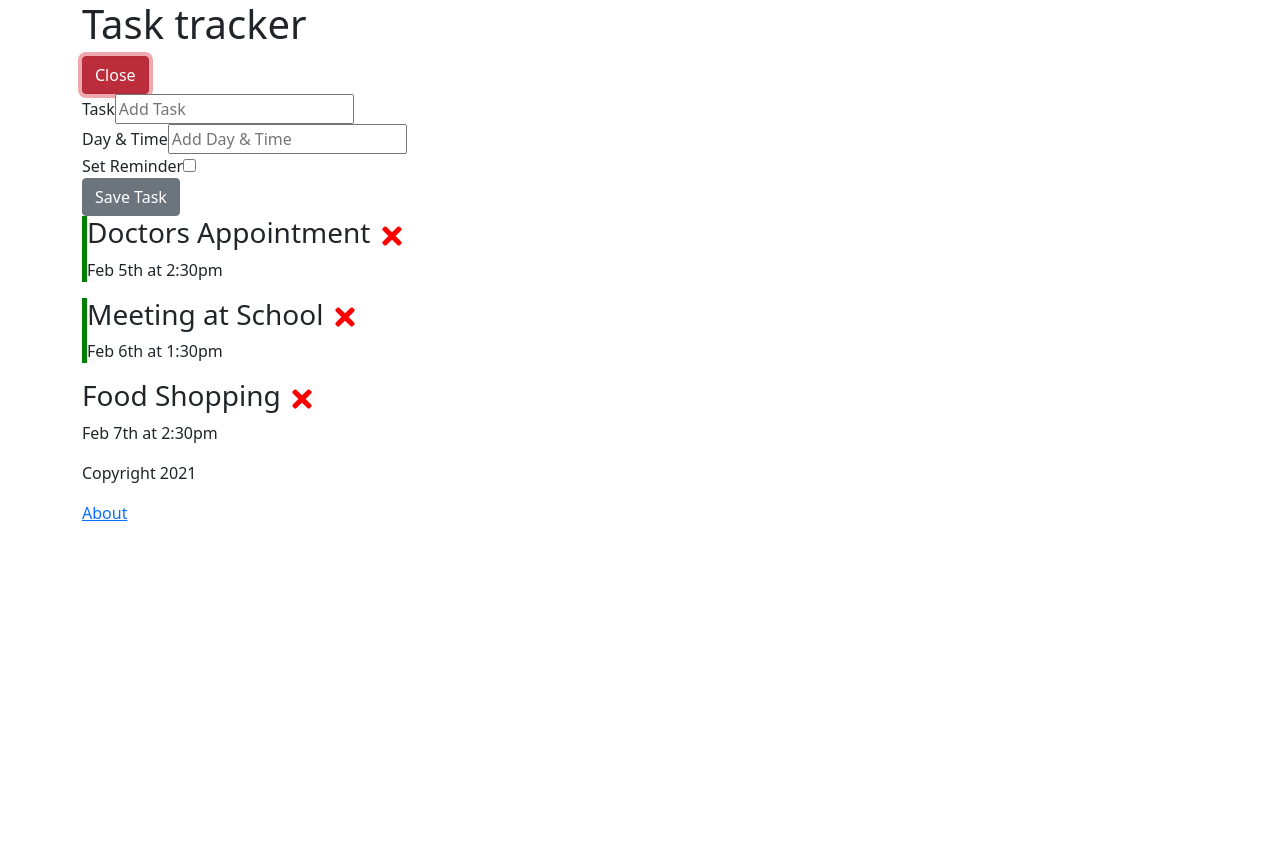
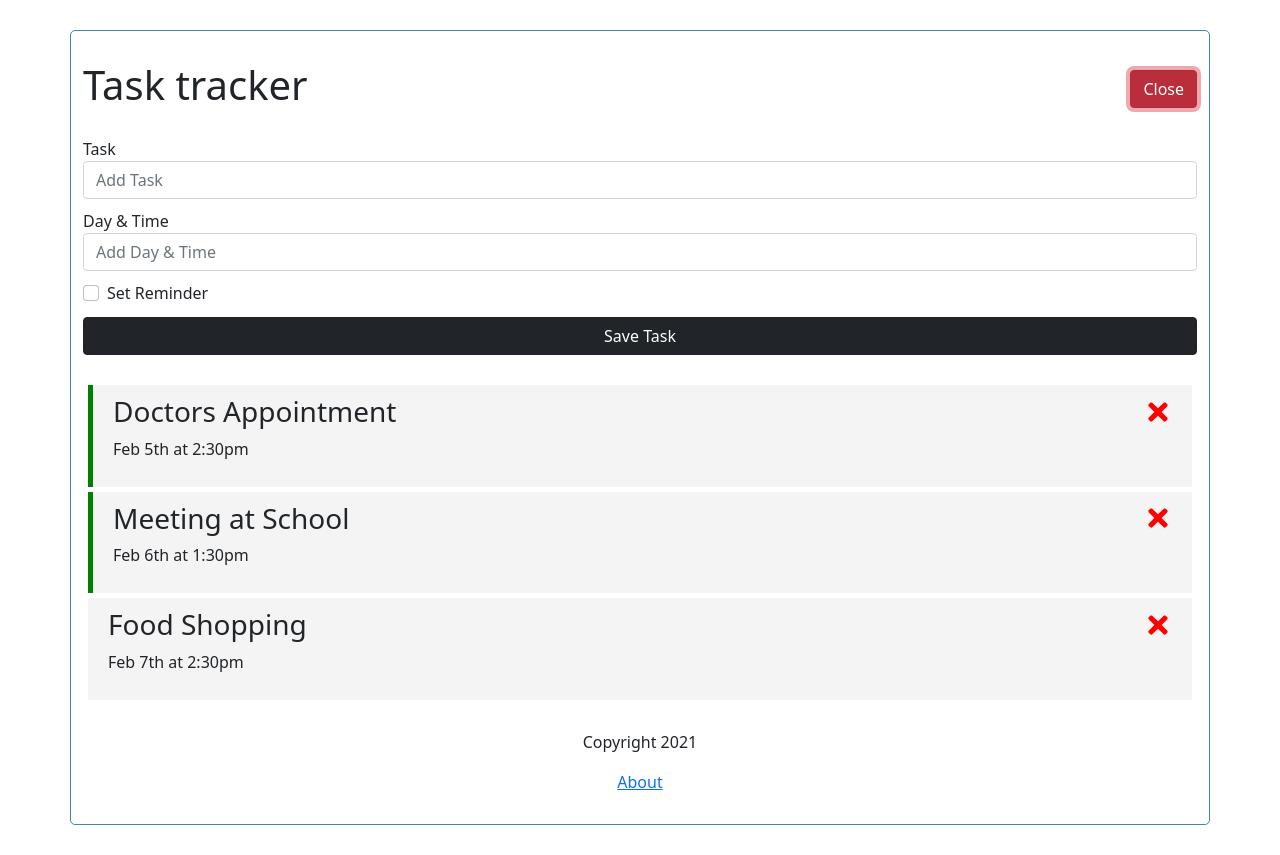
Before and after one commit to KurtVarcoe/react-task-tracker, a React (Create React App) app: page / in a window 1280 px wide. Both pictures are taken after a click on the button "Add Task". Before the commit the page ends 800 px from the top, so only its background shows below. Built offline with nearby package versions, Linux system fonts and the light colour scheme.

Commit message:
styled using bootstrap and custom styles

```diff
--- a/src/components/AddTask.js
+++ b/src/components/AddTask.js
@@ -24,22 +24,24 @@ const AddTask = ({ onAdd }) => {
 
     return (
         <form onSubmit={onSubmit}>
-            <div>
+            <div className='form-group'>
                 <label htmlFor='add-task'>Task</label>
-                <input type='text' placeholder='Add Task' id='add-task'
+                <input className='form-control' type='text' placeholder='Add Task' id='add-task'
                 value={text} onChange={(e) => setText(e.target.value)}/>
             </div>
-            <div>
+            <div className='form-group'>
                 <label htmlFor='day-time'>Day & Time</label>
-                <input type='text' placeholder='Add Day & Time' id='day-time'
+                <input className='form-control' type='text' placeholder='Add Day & Time' id='day-time'
                 value={day} onChange={(e) => setDay(e.target.value)}/>
             </div>
-            <div>
-                <label htmlFor='set-reminder'>Set Reminder</label>
-                <input type='checkbox' id='set-reminder' checked={reminder}
+            <div className='form-group form-check'>
+                <label className='form-check-label' htmlFor='set-reminder'>Set Reminder</label>
+                <input className='form-check-input' type='checkbox' id='set-reminder' checked={reminder}
                 value={reminder} onChange={(e) => setReminder(e.currentTarget.checked)}/>
             </div>
-            <input type='submit' value='Save Task' className='btn btn-secondary'/>
+            <div>
+                <input type='submit' value='Save Task' className='btn btn-dark btn-block'/>
+            </div>
         </form>
     )
 }
--- a/src/components/Footer.js
+++ b/src/components/Footer.js
@@ -2,7 +2,7 @@ function Footer () {
     return (
         <footer>
             <p>Copyright 2021</p>
-            <a href='https://google.com'>About</a>
+            <a href='#'>About</a>
         </footer>
     );
 }
--- a/src/index.css
+++ b/src/index.css
@@ -1,29 +1,58 @@
-/* * {
+* {
   box-sizing: border-box;
   padding: 0;
   margin: 0;
 }
 
+form {
+  margin-bottom: 30px;
+}
+
+footer {
+  text-align: center;
+  margin-top: 30px;
+}
+
 .container {
-  width: 80%;
-  margin: 10% auto;
-  border: 1px solid black;
+  max-width: 500px;
+  margin: 30px auto;
+  overflow: auto;
+  min-height: 300px;
+  border: 1px solid steelblue;
+  padding: 30px;
+  border-radius: 5px;
+}
+
+.form-group {
+  margin: 10px 0;
 }
 
 .header {
   display: flex;
   justify-content: space-between;
-  padding: 5%;
+  align-items: center;
+  margin-bottom: 20px;
 }
 
-.btn {
-  background-color: green;
-  color: white;
+.task {
+  background: #f4f4f4;
+  margin: 5px;
   padding: 10px 20px;
-  border: none;
-  border-radius: 10%;
-} */
+  cursor: pointer;
+}
+
+.task > h3 {
+  display: flex;
+  justify-content: space-between;
+  align-items: center;
+}
 
 .reminder {
   border-left: 5px solid green;
 }
+
+.btn-block {
+  display: block;
+  width: 100%;
+  margin-top: 10px;
+}
```
